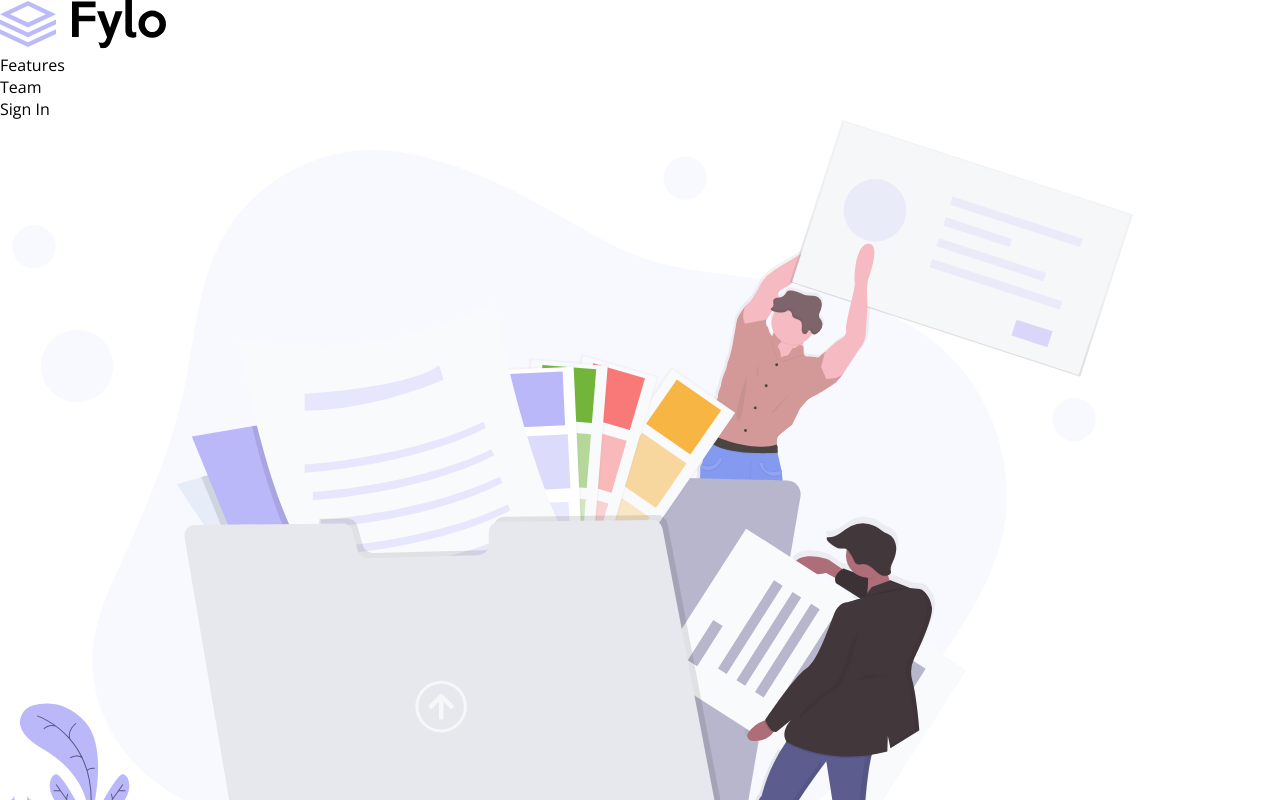
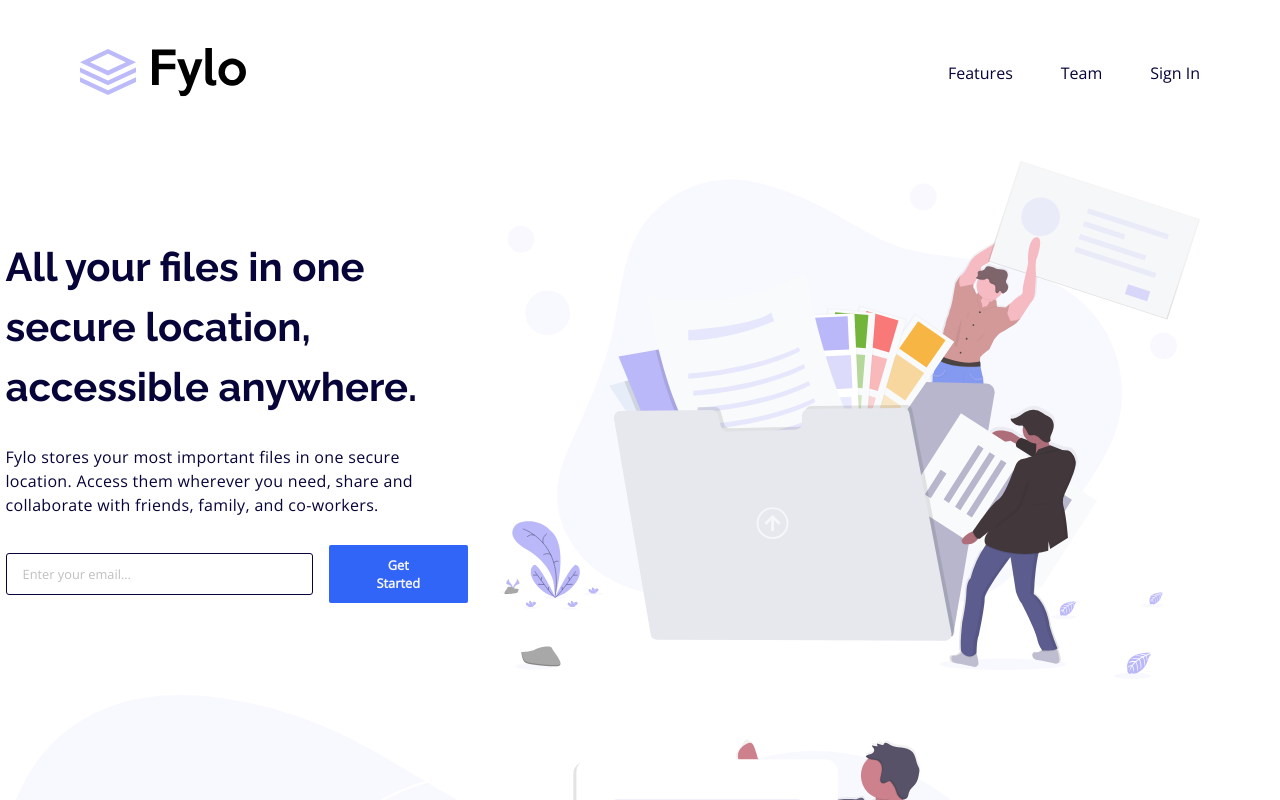
Before and after one commit to ponisworld/fylo-landing-page-two-column, a plain HTML site: page index.html in a window 1280 px wide. Shown: the top 800 px of the page. Drawn offline with nearby package versions, Linux system fonts and the light colour scheme.

Commit message:
Main section

```diff
--- a/assets/scss/style.scss
+++ b/assets/scss/style.scss
@@ -13,12 +13,17 @@
     padding: 0;
     font-family: 'Open Sans', sans-serif;
     font-weight: 400;
+    color: var(--very-dark-blue);
+    font-size: 1rem;
 }
 h1,
 h2,
 h3 {
     font-family: 'Raleway', sans-serif;
     font-weight: 700;
+}
+p {
+    max-width: 45ch;
 }
 a {
     text-decoration: none;
@@ -27,15 +32,90 @@ a {
 li {
     list-style-type: none;
 }
+img {
+    max-width: 100%;
+}
 /* SPECIFIC */
 body {
 
     header {
+        max-width: 1400px;
+        margin: 0 auto;
+        padding: 3rem 5rem;
+        display: flex;
+        gap: 2rem;
+        justify-content: space-between;
+        align-items: center;
 
+        ul {
+            display: flex;
+            gap: 3rem;
+            align-items: center;
+
+            li {
+                a {
+                    &:hover {
+                        font-weight: 700;
+                    }
+                }
+
+            }
+        }
     }
 
     main {
         #main-section {
+            display: flex;
+            flex-direction: row-reverse;
+            gap: 2rem;
+            padding: 1rem 5rem;
+            max-width: 1400px;
+            margin: 0 auto;
+
+            img {
+                max-width: 700px;
+            }
+
+            .main-text {
+                display: flex;
+                flex-direction: column;
+                justify-content: center;
+                gap: 1.75rem;
+
+                h1 {
+                    font-size: 2.5rem;
+                    line-height: 1.5;
+                }
+                p {
+                    letter-spacing: 0.02rem;
+                    line-height: 1.5;
+                }
+                form {
+                    display: flex;
+                    align-items: center;
+                    gap: 1rem;
+
+                    input {
+                        border: 1px solid var(--very-dark-blue);
+                        padding: 0.7rem 8rem 0.7rem 1rem;
+                        font-size: 0.8rem;
+                        border-radius: 3px;
+
+                        &::placeholder {
+                            color: var(--light-gray);
+                        }
+                    }
+                    button {
+                        padding: 0.7rem 3rem;
+                        background-color: var(--bright-blue);
+                        color: var(--light-grayish-blue);
+                        border: none;
+                        border-radius: 2px;
+                        font-size: 0.8rem;
+                        font-weight: 700;
+                    }
+                }
+            }
 
         }
         #secondary-section {
```
Also changed, not shown: assets/css/style.css, 1 other file.
